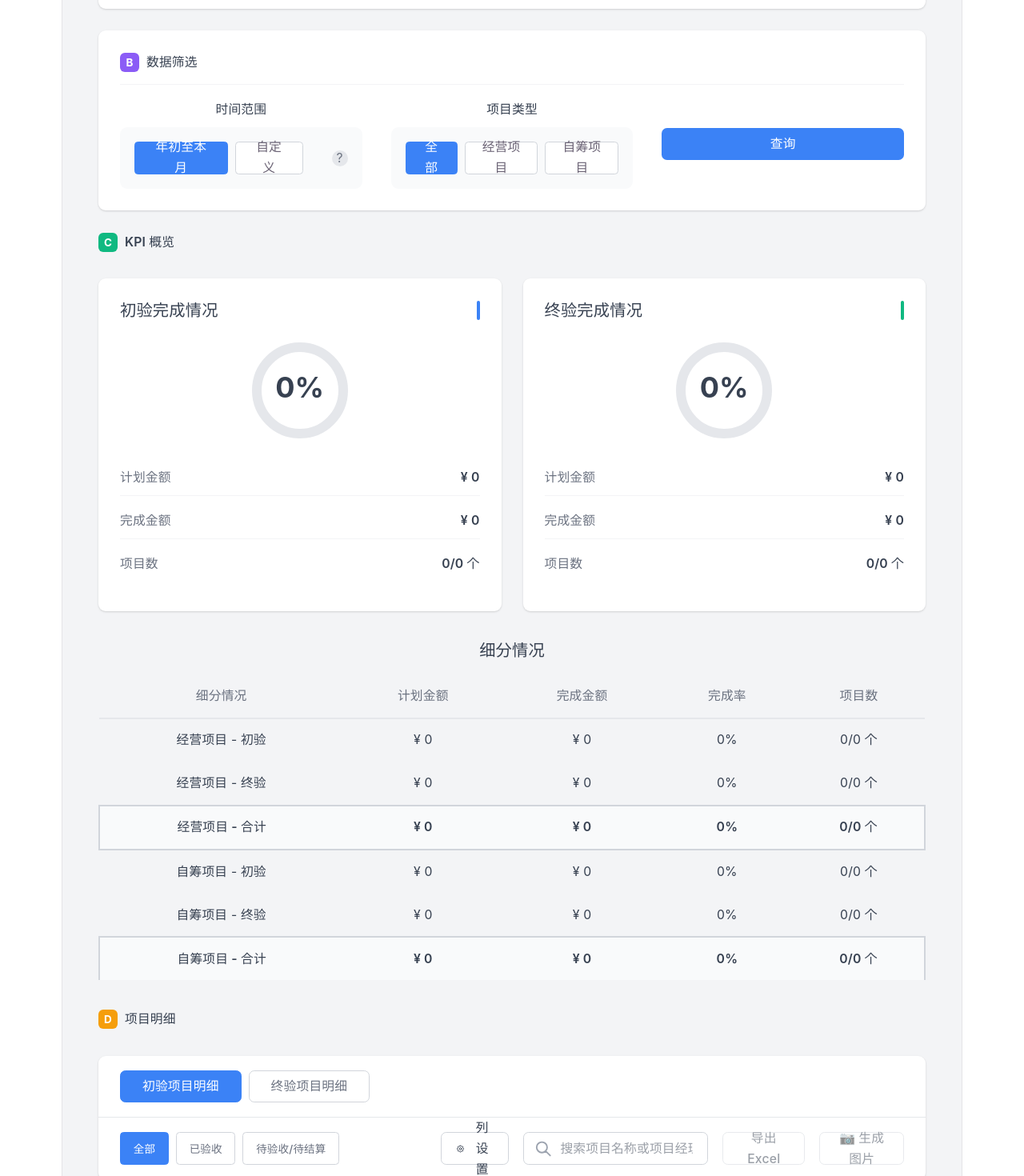
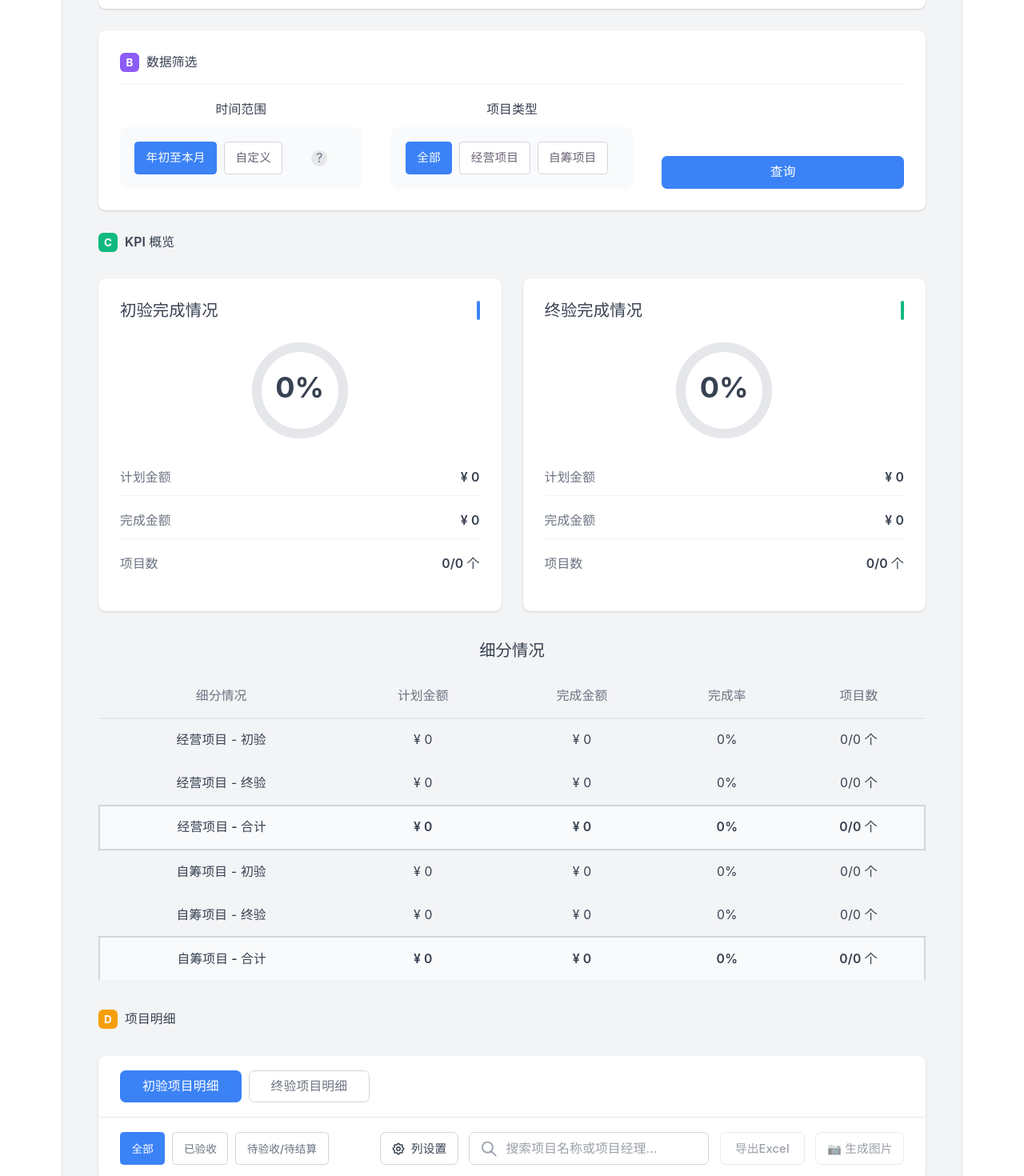
Before and after one commit to yaoguokk/ProjectManagementPannel, a Vue app in the folder excel-project-dashboard/: page / in a window 1280 px wide. Shown: the part 760-2230 px from the top of the page at 80% size. Built offline with nearby package versions, Linux system fonts and the light colour scheme.

Commit message:
修复按钮文字溢出和对齐问题：统一按钮高度2.25rem，添加nowrap和flex-shrink，对齐查询按钮与筛选按钮

```diff
--- a/excel-project-dashboard/src/components/Dashboard/Dashboard.vue
+++ b/excel-project-dashboard/src/components/Dashboard/Dashboard.vue
@@ -38,7 +38,7 @@
         <span class="section-badge badge-b">B</span>
         <span class="section-title">数据筛选</span>
       </div>
-      <div class="filter-container flex items-center gap-x-8">
+      <div class="filter-container flex items-end gap-x-8">
         <div class="filter-item flex-1">
           <label class="filter-label">时间范围</label>
           <DateRangeFilter v-model:dateRange="filters.dateRange" />
@@ -256,6 +256,8 @@ const resetFilters = () => {
 
 .query-btn {
   width: 100%;
+  height: 2.25rem;
+  margin-top: 1.813rem;
   padding: 0 1rem;
   background-color: #3b82f6;
   color: white;
@@ -265,6 +267,7 @@ const resetFilters = () => {
   font-weight: 500;
   cursor: pointer;
   transition: background-color 0.2s;
+  white-space: nowrap;
 }
 
 .query-btn:hover:not(:disabled) {
--- a/excel-project-dashboard/src/components/ProjectTable/ColumnSelector.vue
+++ b/excel-project-dashboard/src/components/ProjectTable/ColumnSelector.vue
@@ -150,15 +150,17 @@ onBeforeUnmount(() => {
   align-items: center;
   gap: 0.375rem;
   height: 2.25rem;
-  padding: 0 1rem;
+  padding: 0 0.75rem;
   border: 1px solid #d1d5db;
   border-radius: 0.375rem;
   background-color: white;
   color: #374151;
-  font-size: 0.875rem;
+  font-size: 0.813rem;
   font-weight: 500;
   cursor: pointer;
   transition: all 0.2s;
+  white-space: nowrap;
+  flex-shrink: 0;
 }
 
 .column-settings-btn:hover,
@@ -216,14 +218,20 @@ onBeforeUnmount(() => {
 }
 
 .action-btn {
-  padding: 0.25rem 0.75rem;
+  height: 2.25rem;
+  padding: 0 0.75rem;
   border: 1px solid #e5e7eb;
   border-radius: 0.25rem;
   background-color: white;
   color: #6b7280;
   font-size: 0.75rem;
+  font-weight: 500;
   cursor: pointer;
   transition: all 0.15s;
+  white-space: nowrap;
+  display: inline-flex;
+  align-items: center;
+  justify-content: center;
 }
 
 .action-btn:hover {
--- a/excel-project-dashboard/src/components/ProjectTable/ImageExportModal.vue
+++ b/excel-project-dashboard/src/components/ProjectTable/ImageExportModal.vue
@@ -214,13 +214,18 @@ function handleCancel() {
 .btn-cancel,
 .btn-generate,
 .btn-download {
-  padding: 8px 20px;
+  height: 2.25rem;
+  padding: 0 1.25rem;
   border-radius: 6px;
-  font-size: 14px;
+  font-size: 0.875rem;
   font-weight: 500;
   cursor: pointer;
   border: 1px solid;
   transition: all 0.2s;
+  white-space: nowrap;
+  display: inline-flex;
+  align-items: center;
+  justify-content: center;
 }
 .btn-cancel {
   background: #fff;
--- a/excel-project-dashboard/src/components/ProjectTable/ProjectTable.vue
+++ b/excel-project-dashboard/src/components/ProjectTable/ProjectTable.vue
@@ -721,15 +721,17 @@ const openImageExport = () => {
   align-items: center;
   gap: 4px;
   height: 2.25rem;
-  padding: 0 1rem;
+  padding: 0 0.75rem;
   border: 1px solid #d1d5db;
   border-radius: 0.375rem;
   background-color: #fff;
   color: #374151;
-  font-size: 0.875rem;
+  font-size: 0.813rem;
   font-weight: 500;
   cursor: pointer;
   transition: all 0.2s;
+  white-space: nowrap;
+  flex-shrink: 0;
 }
 .image-export-btn:hover {
   background-color: #f3f4f6;
@@ -840,8 +842,8 @@ const openImageExport = () => {
 .toolbar-right {
   display: flex;
   align-items: center;
-  gap: 1rem;
-  flex: 1;
+  gap: 0.75rem;
+  flex-shrink: 0;
   justify-content: flex-end;
 }
 
@@ -855,7 +857,7 @@ const openImageExport = () => {
   display: inline-flex;
   align-items: center;
   height: 2.25rem;
-  padding: 0 0.875rem;
+  padding: 0 0.75rem;
   border: 1px solid #d1d5db;
   border-radius: 0.25rem;
   background-color: white;
@@ -864,6 +866,8 @@ const openImageExport = () => {
   font-weight: 500;
   cursor: pointer;
   transition: all 0.2s;
+  white-space: nowrap;
+  flex-shrink: 0;
 }
 
 .status-btn:hover {
@@ -907,15 +911,17 @@ const openImageExport = () => {
   display: inline-flex;
   align-items: center;
   height: 2.25rem;
-  padding: 0 1.25rem;
+  padding: 0 1rem;
   border: 1px solid #d1d5db;
   border-radius: 0.375rem;
   background-color: white;
   color: #374151;
-  font-size: 0.875rem;
+  font-size: 0.813rem;
   font-weight: 500;
   cursor: pointer;
   transition: all 0.2s;
+  white-space: nowrap;
+  flex-shrink: 0;
 }
 
 .export-btn:hover {
--- a/excel-project-dashboard/src/components/filters/DateRangeFilter.vue
+++ b/excel-project-dashboard/src/components/filters/DateRangeFilter.vue
@@ -138,13 +138,15 @@ const emitDateRange = () => {
   display: inline-flex;
   align-items: center;
   height: 2.25rem;
-  padding: 0 1rem;
+  padding: 0 0.75rem;
   border: 1px solid #d1d5db;
   border-radius: 0.25rem;
   background-color: white;
-  font-size: 0.875rem;
+  font-size: 0.813rem;
   cursor: pointer;
   transition: all 0.2s;
+  white-space: nowrap;
+  flex-shrink: 0;
 }
 
 .quick-date-btn:hover {
--- a/excel-project-dashboard/src/components/filters/ProjectTypeFilter.vue
+++ b/excel-project-dashboard/src/components/filters/ProjectTypeFilter.vue
@@ -59,13 +59,15 @@ const setProjectType = (type) => {
   display: inline-flex;
   align-items: center;
   height: 2.25rem;
-  padding: 0 1rem;
+  padding: 0 0.75rem;
   border: 1px solid #d1d5db;
   border-radius: 0.25rem;
   background-color: white;
-  font-size: 0.875rem;
+  font-size: 0.813rem;
   cursor: pointer;
   transition: all 0.2s;
+  white-space: nowrap;
+  flex-shrink: 0;
 }
 
 .type-btn:hover {
```
